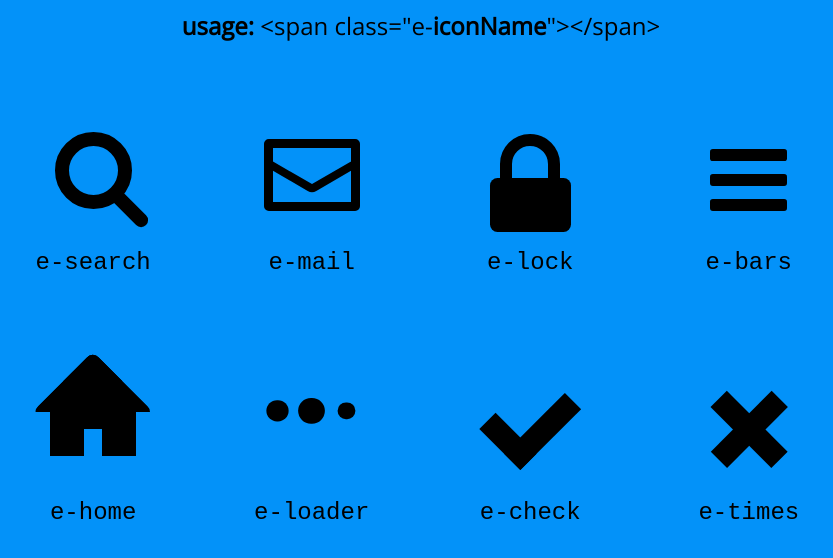
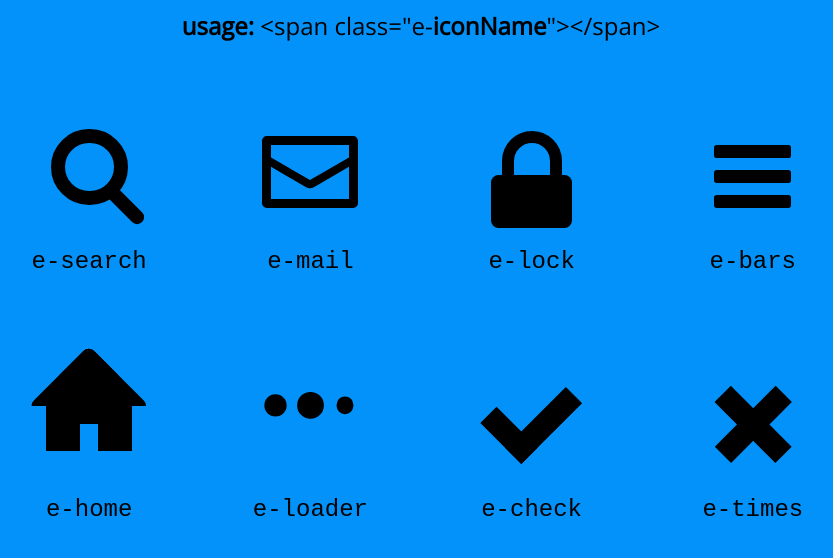
Before and after one commit to michaelmawhinney/elementary, a plain HTML site: page index.html in a window 1280 px wide. Shown: the part 200-758 px from the top of the page, without its empty margins (219-1052 px from the left). Drawn offline with nearby package versions, Linux system fonts and the light colour scheme; a web font is replaced by a local one.

Commit message:
normalize.css

```diff
--- a/index.html
+++ b/index.html
@@ -7,6 +7,7 @@
   <title>elementary: a lightweight, pure-css, single-element icon set</title>
   <link href="https://fonts.googleapis.com/css?family=Open+Sans" rel="stylesheet" type="text/css">
   <link href="https://fonts.googleapis.com/css?family=PT-Mono" rel="stylesheet" type="text/css">
+  <link href="normalize.min.css" rel="stylesheet" type="text/css">
   <link href="elementary.min.css" rel="stylesheet" type="text/css">
   <style>
     html,body{height:100%;width:100%padding:0;margin:0}
```
Also changed, not shown: normalize.min.css (added, +1 -0 lines).
